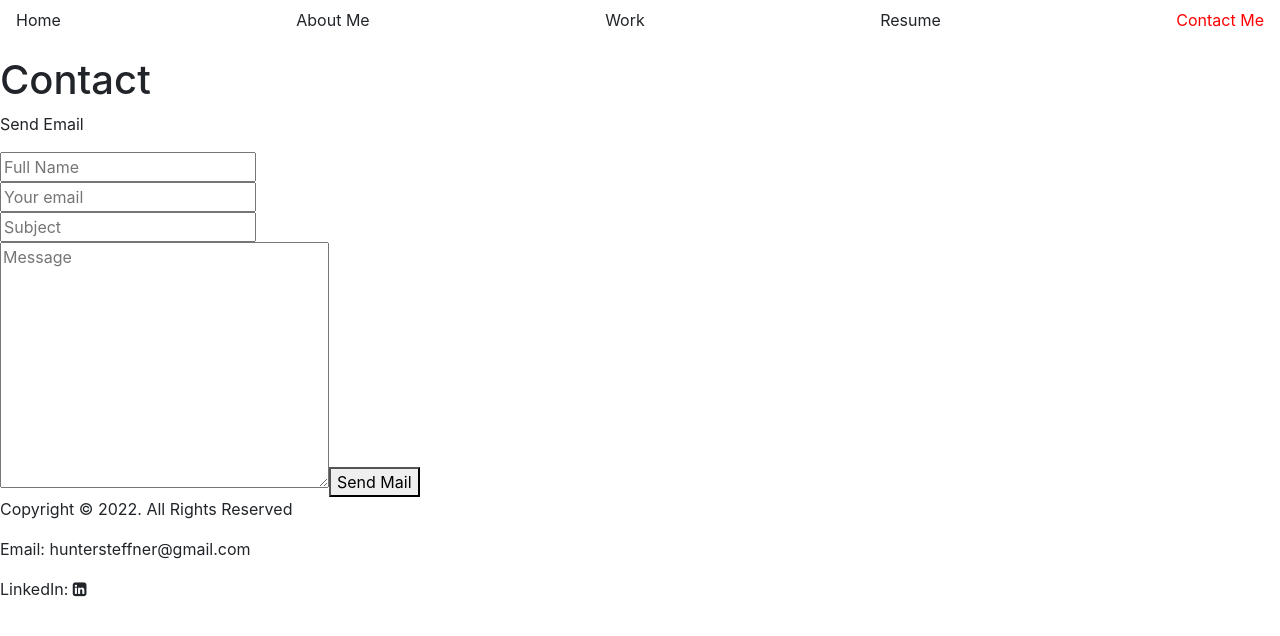
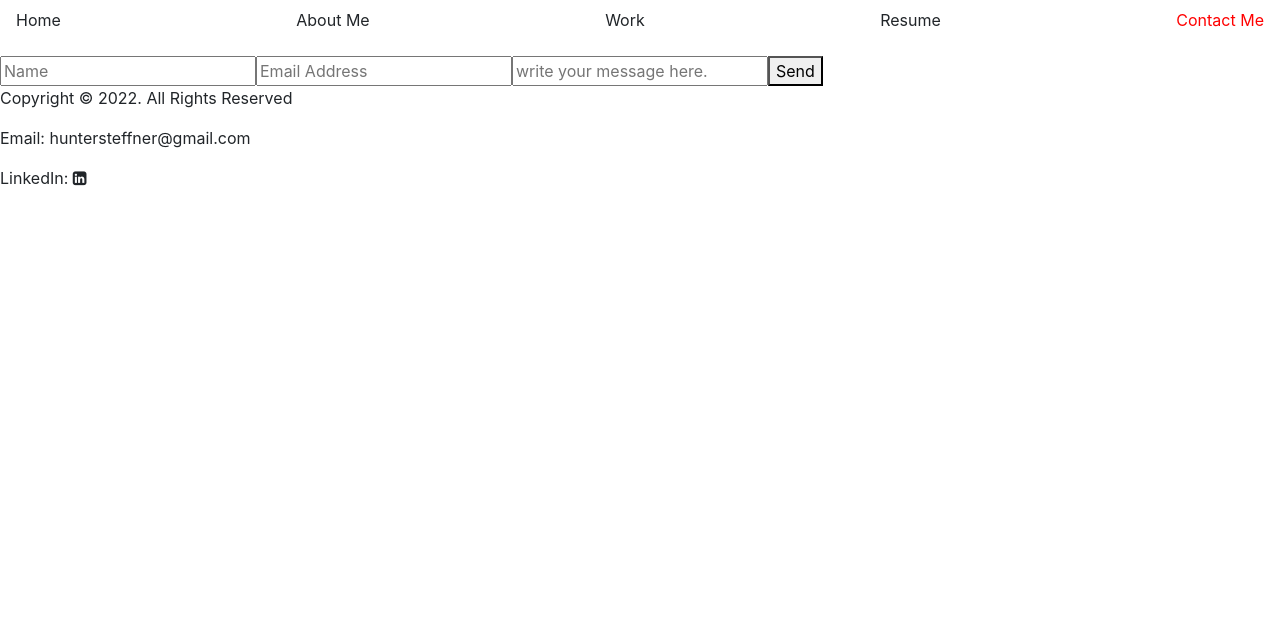
Before and after one commit to huntersteffner/Portfolio-with-React, a React (Create React App) app in the folder portfolio-with-react/: page /contact in a window 1280 px wide. Shown: the top 636 px of the page. Built offline with nearby package versions, Linux system fonts and the light colour scheme.

Commit message:
Added formsubmit.co to contact page

```diff
--- a/portfolio-with-react/public/index.html
+++ b/portfolio-with-react/public/index.html
@@ -49,5 +49,6 @@
       To begin the development, run `npm start` or `yarn start`.
       To create a production bundle, use `npm run build` or `yarn build`.
     -->
+    <script src="https://smtpjs.com/v3/smtp.js"></script>
   </body>
 </html>
--- a/portfolio-with-react/src/components/Contact.js
+++ b/portfolio-with-react/src/components/Contact.js
@@ -3,16 +3,15 @@ export default function Contact() {
   // We return all the JSX inside a parent element with a className of "container".
   return (
     <div>
-            <h1>Contact</h1>
-            <p>Send Email</p>
+      <form action="https://formsubmit.co/acaa027063cedb37352926a943777828 " method="POST">
+        <input type="hidden" name="_subject" value="New email from Portfolio" />
+        <input type="text" name="name" placeholder="Name" required />
+        <input type="email" name="email" placeholder="Email Address" required/>
+        <input type="text" name="message" placeholder="write your message here." />
+        <button type="submit">Send</button>
+      </form>
 
-            <form className="contact-form" action="contactform.php"><input type="text" name="name" placeholder="Full Name" /></form>
-            <form className="contact-form" action="contactform.php"><input type="text" name="mail" placeholder="Your email" /></form>
-            <form className="contact-form" action="contactform.php"><input type="text" name="subject" placeholder="Subject" /></form>
-            <textarea name="message" placeholder="Message" cols="30" rows="10"></textarea>
-            <button type="submit" name="submit">Send Mail</button>
 
     </div>
-
   )
 }
```
Lines whose indentation alone changed are shown as unchanged.
